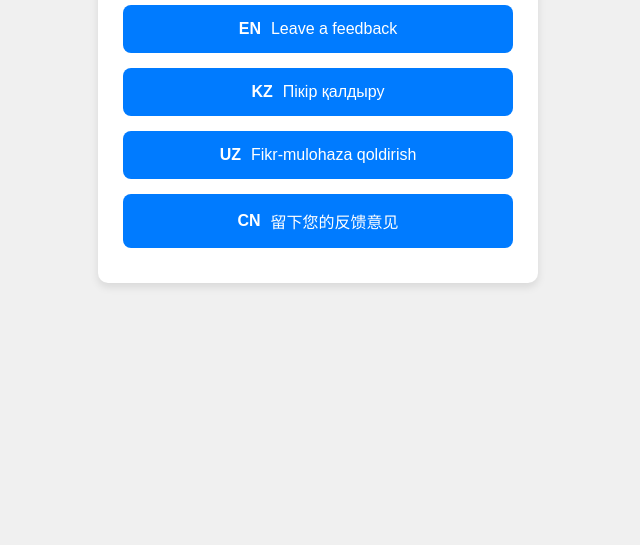
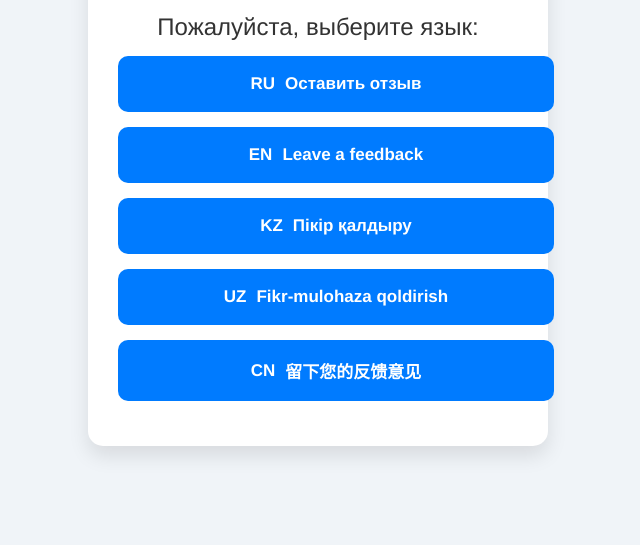
Before and after one commit to Ismailov9222/DiyorHotelFeedback, a plain HTML site: page index.html in a window 1280 px wide. Shown: the part 295-840 px from the top of the page, without its empty margins (322-962 px from the left). Before the commit the page ends 800 px from the top, so only its background shows below. Drawn offline with Linux system fonts and the light colour scheme.

Commit message:
Update index.html

```diff
--- a/index.html
+++ b/index.html
@@ -6,39 +6,46 @@
 <meta name="viewport" content="width=device-width, initial-scale=1.0">
 <style>
 body {
-    font-family: Arial, sans-serif;
+    font-family: 'Helvetica Neue', Arial, sans-serif;
     text-align: center;
     padding: 20px;
-    background-color: #f0f0f0;
+    background-color: #f0f4f8; /* Мягкий, светлый фон */
+    display: flex;
+    justify-content: center;
+    align-items: center;
+    min-height: 100vh;
+    margin: 0;
 }
 .container {
     max-width: 400px;
-    margin: auto;
+    width: 90%;
     background-color: #ffffff;
-    padding: 20px;
-    border-radius: 10px;
-    box-shadow: 0 4px 8px rgba(0,0,0,0.1);
+    padding: 30px;
+    border-radius: 15px;
+    box-shadow: 0 10px 20px rgba(0,0,0,0.1);
 }
 .logo {
     width: 150px;
-    margin-bottom: 20px;
+    margin-bottom: 25px;
 }
 .button {
     display: flex;
     align-items: center;
     justify-content: center;
-    width: 90%;
-    padding: 15px;
-    margin: 15px auto;
-    font-size: 16px;
+    width: 100%;
+    padding: 18px;
+    margin: 15px 0;
+    font-size: 17px;
+    font-weight: bold;
     color: white;
-    background-color: #007BFF;
+    background-color: #007BFF; /* Синий цвет */
     text-decoration: none;
-    border-radius: 8px;
-    transition: background-color 0.3s ease;
+    border-radius: 10px;
+    transition: transform 0.2s ease, background-color 0.2s ease;
 }
 .button:hover {
-    background-color: #0056b3;
+    background-color: #0056b3; /* Более темный синий при наведении */
+    transform: translateY(-2px); /* Небольшой эффект "подъема" */
 }
 .lang-code {
     font-weight: bold;
@@ -46,8 +53,9 @@ body {
 }
 .title {
     font-size: 24px;
-    font-weight: bold;
-    margin-bottom: 10px;
+    font-weight: 300;
+    color: #333;
+    margin-bottom: 15px;
 }
 </style>
 </head>
@@ -56,21 +64,21 @@ body {
 <div class="container">
     <img src="logoDiyorHotel.png" alt="Логотип отеля" class="logo">
 
+    <div class="title">Пожалуйста, выберите язык:</div>
 
-
-    <a href="https://forms.gle/mhMFAF7D5umAs6m37" class="button">
+    <a href="URL_РУССКОЙ_ФОРМЫ" class="button">
         <span class="lang-code">RU</span> Оставить отзыв
     </a>
-    <a href="https://forms.gle/mgf5ctnFMra93VZM6" class="button">
+    <a href="URL_АНГЛИЙСКОЙ_ФОРМЫ" class="button">
         <span class="lang-code">EN</span> Leave a feedback
     </a>
-    <a href="https://forms.gle/xH5eNkC6owq9ySRW9" class="button">
+    <a href="URL_КАЗАХСКОЙ_ФОРМЫ" class="button">
         <span class="lang-code">KZ</span> Пікір қалдыру
     </a>
-    <a href="https://forms.gle/dvd9dhCCG5p3YQoo9" class="button">
+    <a href="URL_УЗБЕКСКОЙ_ФОРМЫ" class="button">
         <span class="lang-code">UZ</span> Fikr-mulohaza qoldirish
     </a>
-    <a href="https://forms.gle/QzKZnhP6sZ2nR5Nv9" class="button">
+    <a href="URL_КИТАЙСКОЙ_ФОРМЫ" class="button">
         <span class="lang-code">CN</span> 留下您的反馈意见
     </a>
 
```
